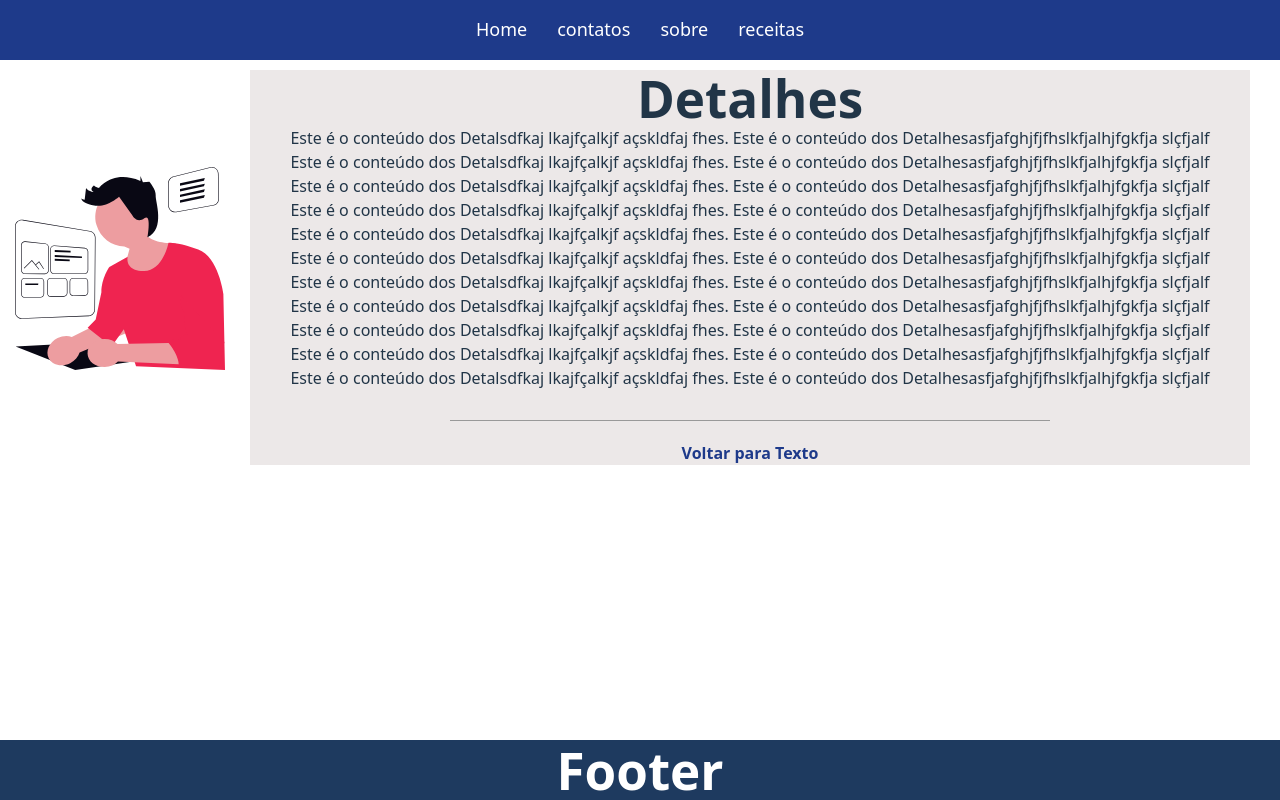
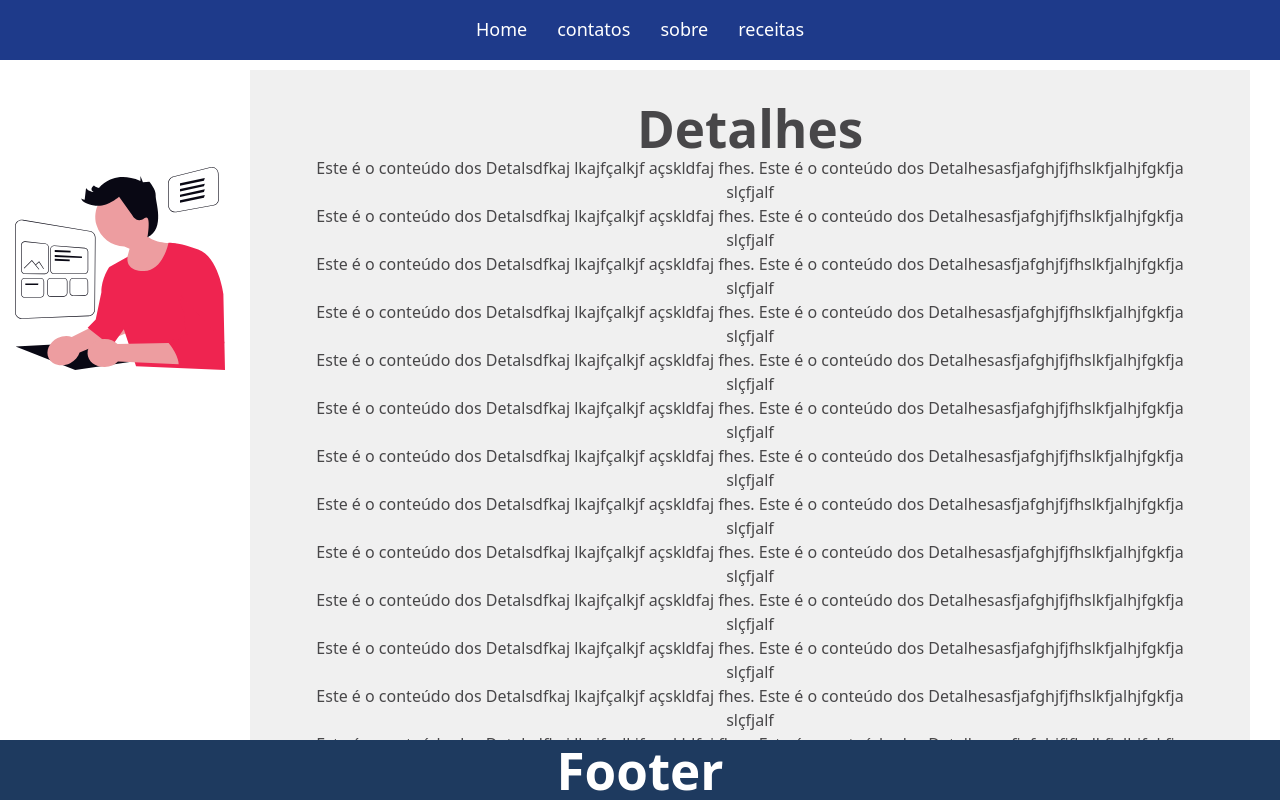
Before and after one commit to edsonrsantos/projeto3, a React (Vite) app: page /detalhes in a window 1280 px wide. Built offline with nearby package versions, Linux system fonts and the light colour scheme.

Commit message:
Sétimo commit

```diff
--- a/src/App.css
+++ b/src/App.css
@@ -53,7 +53,7 @@ body, html, #root, .app {  /*Faz todos os componentes subirem para o topo da tel
   align-content:center; centraliza texto na vertical da home  */
   background-color: rgb(236, 232, 232);
   width: 1000px;
-  margin-left: 250px;
+  margin-left: 250px; /* margem para centraliza textos na horizontal da home  */
   text-align: center; /* centraliza textos na horizontal da home  */
   margin-top: 70px;
 
@@ -82,11 +82,11 @@ body, html, #root, .app {  /*Faz todos os componentes subirem para o topo da tel
   align-content:center; /* centraliza texto na vertical da home  */
   background-color: rgb(240, 240, 240);
   width: 1000px;
-  margin-left: 10px;
+  margin-left: 250px;
   text-align: center; /* centraliza textos na horizontal da home  */
   margin-top: 70px;
+}
 
-}
 
 .sobre{
  height:auto;
@@ -172,19 +172,21 @@ body, html, #root, .app {  /*Faz todos os componentes subirem para o topo da tel
 }
 
 .detalhes{
-  height:auto; /*permite o background da home acompanhar novos textos inseridos  /*
-  align-content:center; /* centraliza texto na vertical da home  */
-  background-color: rgb(236, 232, 232);
+ height: auto;
+  background-color: rgb(240, 240, 240);
   width: 1000px;
+  margin: 70px auto; /* Centraliza horizontalmente */
+  text-align:center; /* Ou 'center', se quiser texto centralizado */
+  padding: 30px 60px 100px 60px; /* Espaçamento interior do componente Detalhes */
+  box-sizing: border-box;
+  color: rgb(72, 71, 73);
   margin-left: 250px;
-  text-align: center; /* centraliza textos na horizontal da home  */
-  margin-top: 70px;
 
 }
 
 .texto {
   height: auto;
-  background-color: rgb(236, 232, 232);
+  background-color: rgb(240, 240, 240);
   width: 1000px;
   margin: 70px auto; /* Centraliza horizontalmente */
   text-align: justify; /* Ou 'center', se quiser texto centralizado */
--- a/src/Detalhes.jsx
+++ b/src/Detalhes.jsx
@@ -27,7 +27,30 @@ export default function Detalhes() {
       Este é o conteúdo dos Detalhesasfjafghjfjfhslkfjalhjfgkfja slçfjalf </p>
       <p>Este é o conteúdo dos Detalsdfkaj lkajfçalkjf açskldfaj fhes.
       Este é o conteúdo dos Detalhesasfjafghjfjfhslkfjalhjfgkfja slçfjalf </p>
-
+      <p>Este é o conteúdo dos Detalsdfkaj lkajfçalkjf açskldfaj fhes.
+      Este é o conteúdo dos Detalhesasfjafghjfjfhslkfjalhjfgkfja slçfjalf </p>
+      <p>Este é o conteúdo dos Detalsdfkaj lkajfçalkjf açskldfaj fhes.
+      Este é o conteúdo dos Detalhesasfjafghjfjfhslkfjalhjfgkfja slçfjalf </p>
+      <p>Este é o conteúdo dos Detalsdfkaj lkajfçalkjf açskldfaj fhes.
+      Este é o conteúdo dos Detalhesasfjafghjfjfhslkfjalhjfgkfja slçfjalf </p>
+      <p>Este é o conteúdo dos Detalsdfkaj lkajfçalkjf açskldfaj fhes.
+      Este é o conteúdo dos Detalhesasfjafghjfjfhslkfjalhjfgkfja slçfjalf </p>
+      <p>Este é o conteúdo dos Detalsdfkaj lkajfçalkjf açskldfaj fhes.
+      Este é o conteúdo dos Detalhesasfjafghjfjfhslkfjalhjfgkfja slçfjalf </p>
+      <p>Este é o conteúdo dos Detalsdfkaj lkajfçalkjf açskldfaj fhes.
+      Este é o conteúdo dos Detalhesasfjafghjfjfhslkfjalhjfgkfja slçfjalf </p>
+      <p>Este é o conteúdo dos Detalsdfkaj lkajfçalkjf açskldfaj fhes.
+      Este é o conteúdo dos Detalhesasfjafghjfjfhslkfjalhjfgkfja slçfjalf </p>
+      <p>Este é o conteúdo dos Detalsdfkaj lkajfçalkjf açskldfaj fhes.
+      Este é o conteúdo dos Detalhesasfjafghjfjfhslkfjalhjfgkfja slçfjalf </p>
+      <p>Este é o conteúdo dos Detalsdfkaj lkajfçalkjf açskldfaj fhes.
+      Este é o conteúdo dos Detalhesasfjafghjfjfhslkfjalhjfgkfja slçfjalf </p>
+      <p>Este é o conteúdo dos Detalsdfkaj lkajfçalkjf açskldfaj fhes.
+      Este é o conteúdo dos Detalhesasfjafghjfjfhslkfjalhjfgkfja slçfjalf </p>
+      <p>Este é o conteúdo dos Detalsdfkaj lkajfçalkjf açskldfaj fhes.
+      Este é o conteúdo dos Detalhesasfjafghjfjfhslkfjalhjfgkfja slçfjalf </p>
+      <p>Este é o conteúdo dos Detalsdfkaj lkajfçalkjf açskldfaj fhes.
+      Este é o conteúdo dos Detalhesasfjafghjfjfhslkfjalhjfgkfja slçfjalf </p>
 
 
 
```
